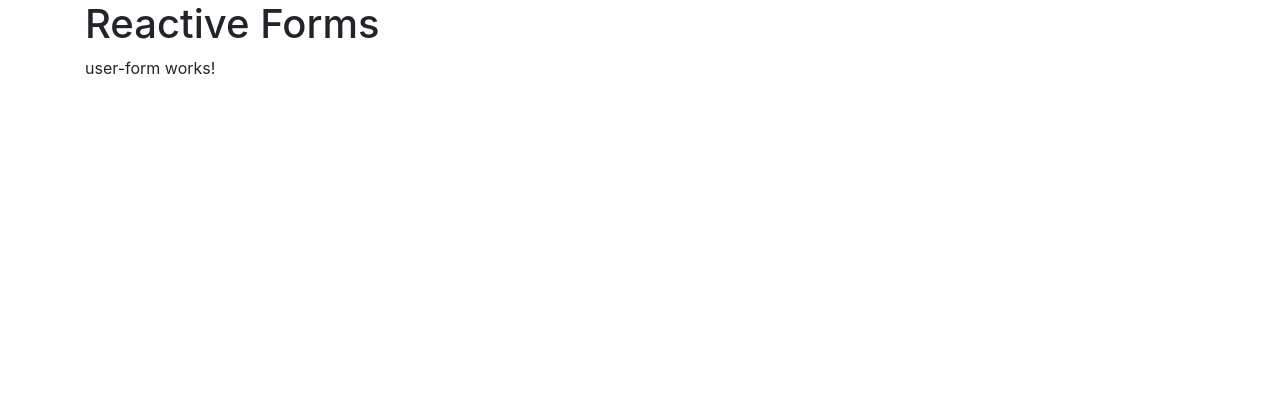
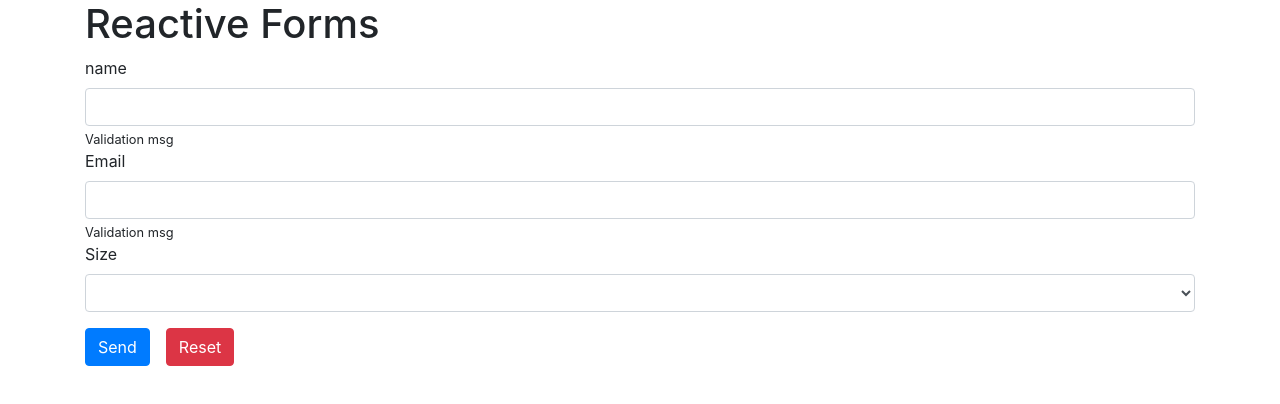
Before and after one commit to kumaruidivloper/Reactive-Simple-Form, an Angular app: page / in a window 1280 px wide. Shown: the top 404 px of the page. Built offline with nearby package versions, Linux system fonts and the light colour scheme.

Commit message:
Form-Bind-in-to-templet

```diff
--- a/src/app/user-form/user-form.component.html
+++ b/src/app/user-form/user-form.component.html
@@ -1,3 +1,42 @@
-<p>
-  user-form works!
-</p>
+<form [formGroup]="userForm"
+      (ngSubmit)="send()">
+
+  <div class="from-group">
+    <label>name</label>
+    <input type="text"
+           formControlName="name"
+           class="form-control">
+    <small class="form-text">Validation msg</small>
+  </div>
+
+  <div class="from-group">
+    <label>Email</label>
+    <input type="text"
+           formControlName="email"
+           class="form-control">
+    <small class="form-text">Validation msg</small>
+  </div>
+
+  <div class="from-group">
+    <label>Size</label>
+    <select class="form-control"
+            formControlName="size">
+      <option value="small">small</option>
+      <option value="medium">medium</option>
+      <option value="large">large</option>
+    </select>
+  </div>
+
+  <div class="from-group mt-3">
+
+      <button class="btn btn-primary mr-3"
+      type="submit">Send</button>
+
+      <button class="btn btn-danger"
+      (click)="reset()"
+      type="button">Reset</button>
+
+  </div>
+
+
+</form>
--- a/src/app/user-form/user-form.component.ts
+++ b/src/app/user-form/user-form.component.ts
@@ -1,5 +1,5 @@
 import { Component, OnInit } from '@angular/core';
-import { FormGroup, FormControl } from '@angular/forms';
+import { FormGroup, FormControl, FormBuilder } from '@angular/forms';
 
 @Component({
   selector: 'app-user-form',
@@ -10,19 +10,23 @@ export class UserFormComponent implements OnInit {
 
   public userForm: FormGroup;
 
-  constructor() {
-    this.userForm = new FormGroup({
-      name: new FormControl(),
-      email: new FormControl(),
-      size: new FormControl()
+  constructor(fb: FormBuilder) {
+    this.userForm = fb.group({
+      name: null,
+      email: null,
+      size: null
     })
-    this.send();
+    // this.send();
   }
 
   send() {
     console.log(this.userForm.value);
   }
 
+  reset() {
+    this.userForm.reset();
+  }
+
   ngOnInit() {
   }
 
```
Also changed, not shown: 1 other file (tests, documents, lock files or other folders).
